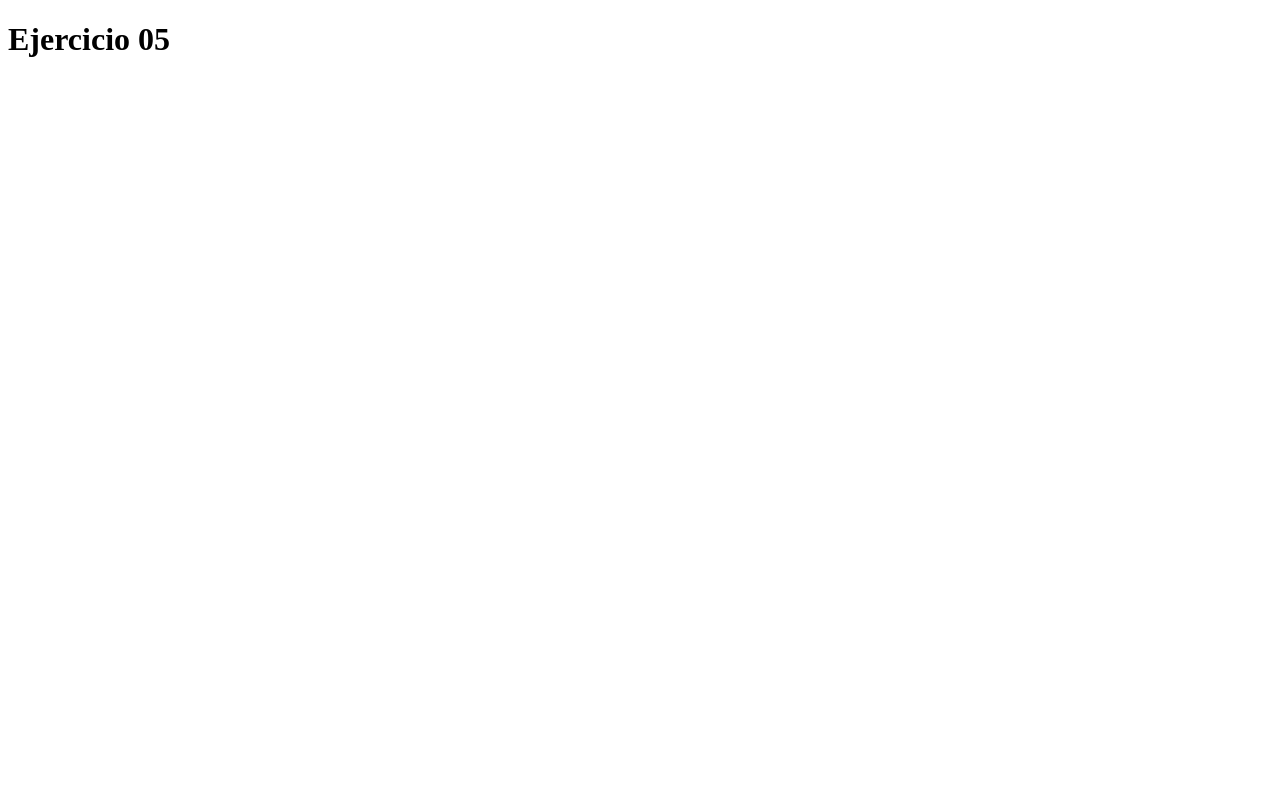
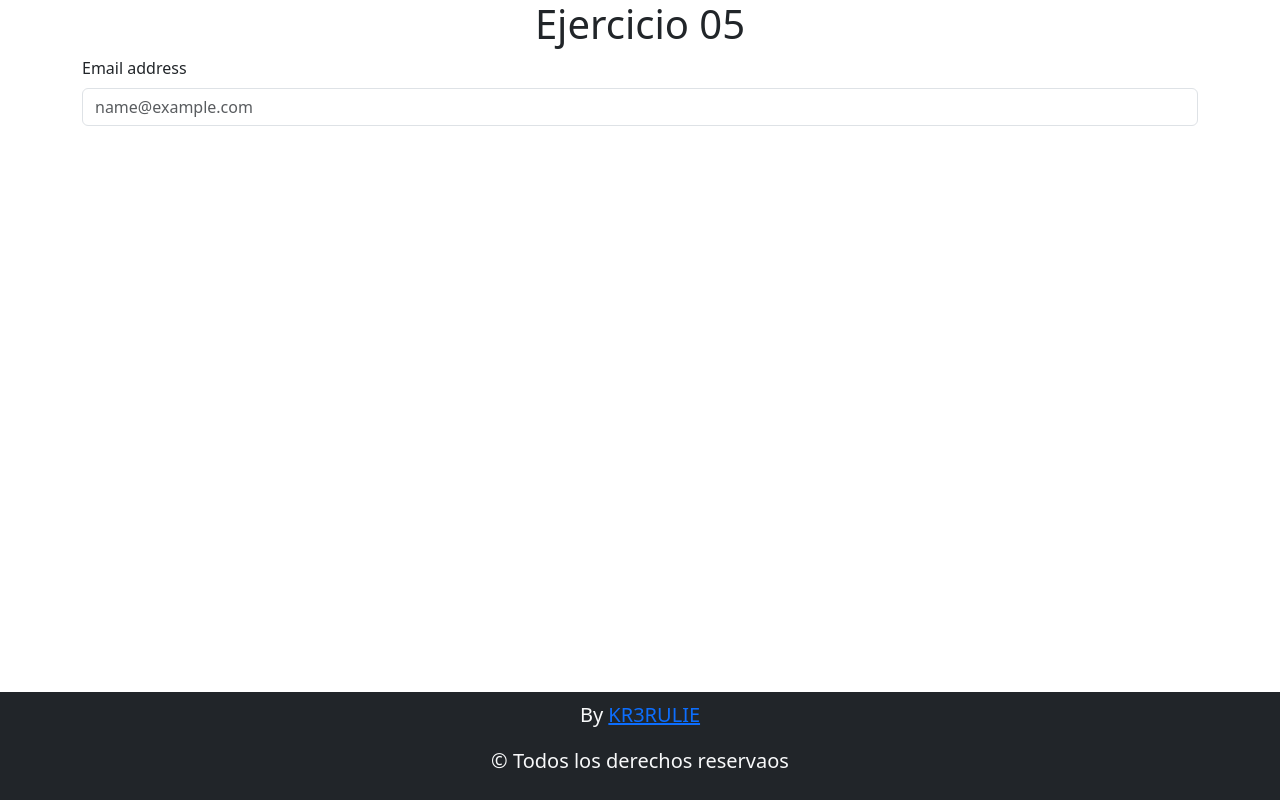
Before and after one commit to KR3RULIE/TP-React-ejercicio06, a React (Vite) app: page / in a window 1280 px wide. Built offline with nearby package versions, Linux system fonts and the light colour scheme.

Commit message:
baje el footer y agregue las dependencias

```diff
--- a/src/App.jsx
+++ b/src/App.jsx
@@ -1,9 +1,23 @@
+import "bootstrap/dist/css/bootstrap.min.css";
+import Formulario from "./components/Formulario";
+
 function App() {
   return (
     <>
-      <h1>Ejercicio 05</h1>
+      <main>
+        <section className="container">
+          <h1 className="text-center">Ejercicio 05</h1>
+          <Formulario />
+        </section>
+      </main>
+      <footer className="bg-dark text-light text-center py-2 fs-5">
+        <p>
+          By <a href="https://github.com/KR3RULIE">KR3RULIE</a>
+        </p>
+        <p>&copy; Todos los derechos reservaos</p>
+      </footer>
     </>
-  )
+  );
 }
 
-export default App
+export default App;
--- /dev/null
+++ b/src/components/Formulario.jsx
@@ -0,0 +1,15 @@
+import { Form } from "react-bootstrap";
+const Formulario = () => {
+  return (
+    <div>
+      <Form>
+        <Form.Group className="mb-3" controlId="exampleForm.ControlInput1">
+          <Form.Label>Email address</Form.Label>
+          <Form.Control type="email" placeholder="name@example.com" />
+        </Form.Group>
+      </Form>
+    </div>
+  );
+};
+
+export default Formulario;
--- a/src/index.css
+++ b/src/index.css
@@ -0,0 +1,9 @@
+#root {
+  display: flex;
+  flex-direction: column;
+  min-height: 100vh;
+}
+
+main {
+  flex-grow: 1;
+}
```
